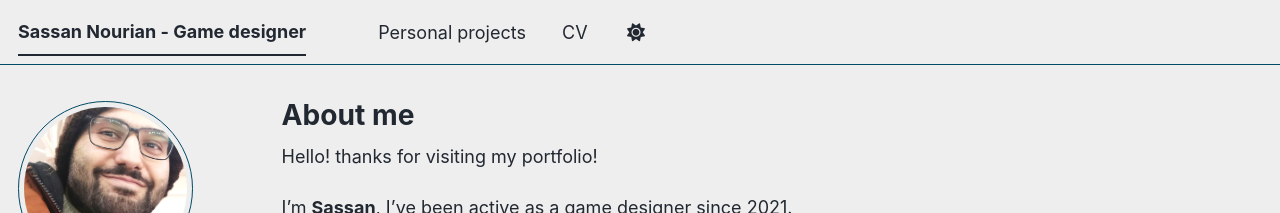
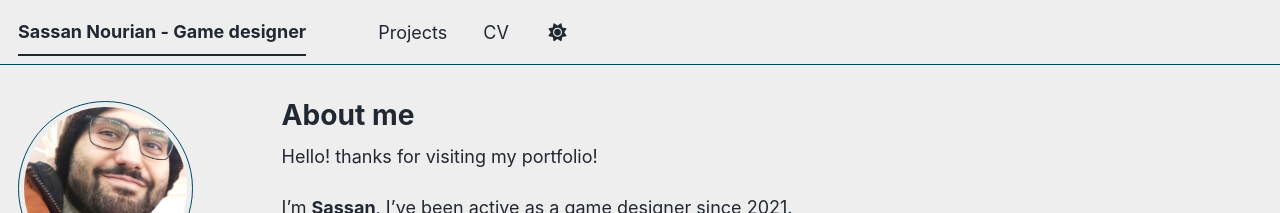
Before and after one commit to SassanTheDev/SassanTheDev.github.io, a Jekyll site: the page built from _pages/about.md, in a window 1280 px wide. Shown: the top 213 px of the page. Built offline with Jekyll 4.4.1, drawn with Linux system fonts in a browser that asks for light colours; a style sheet for code colours, icons or effects is not loaded.

Commit message:
feat: update project

```diff
--- a/_data/navigation.yml
+++ b/_data/navigation.yml
@@ -25,8 +25,8 @@ main:
 #  - title: "Professional projects"
 #    url: /professional-projects/
 
-  - title: "Personal projects"
-    url: /personal-projects/
+  - title: "Projects"
+    url: /projects/
 
   - title: "CV"
     url: /cv/
```
